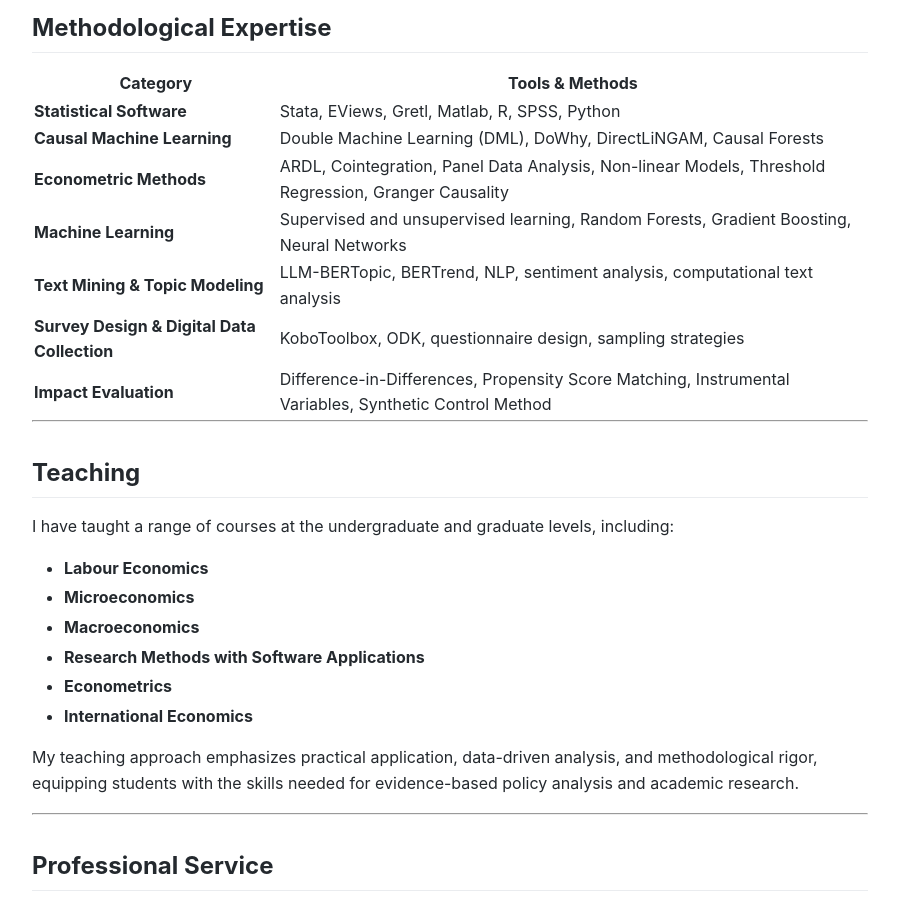
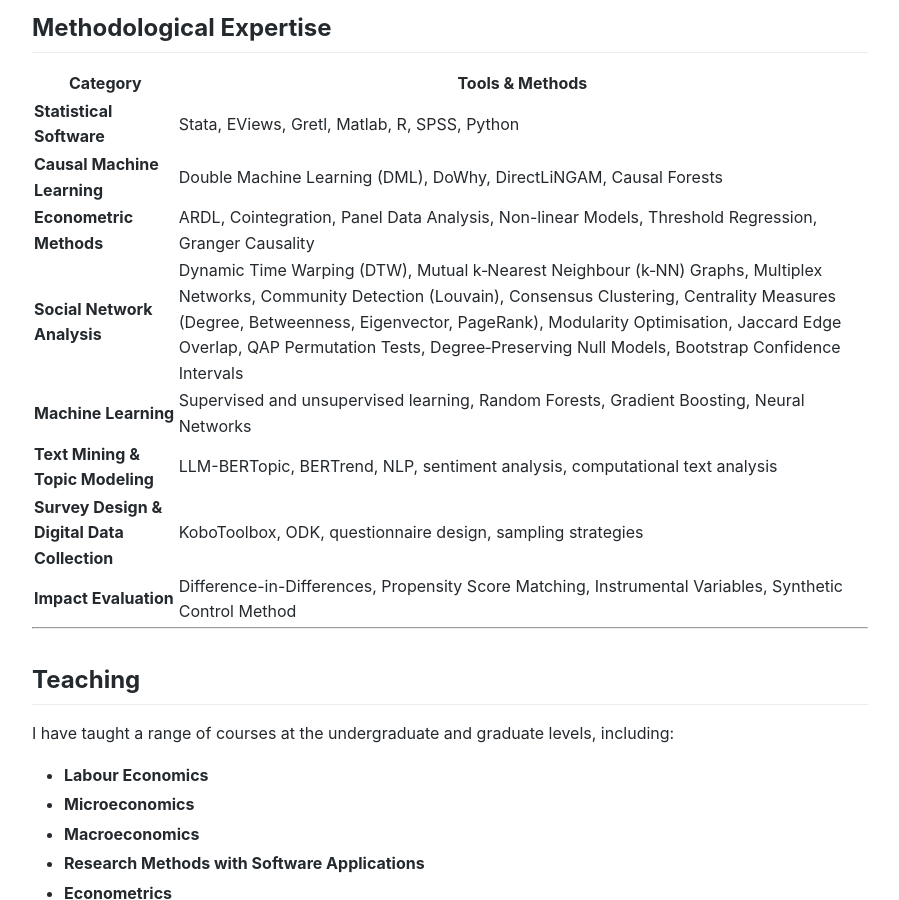
Before and after one commit to ShemelisKHundie/ShemelisKHundie.github.io, a Jekyll site: the page built from about.md, in a window 1280 px wide and 900 px high, scrolled down 838 px. Shown: the whole window, without its empty margins (190-1089 px from the left). Built offline with Jekyll 4.4.1, drawn with Linux system fonts in a browser that asks for light colours.

Commit message:
Update about.md

```diff
--- a/about.md
+++ b/about.md
@@ -29,6 +29,7 @@
 | **Statistical Software** | Stata, EViews, Gretl, Matlab, R, SPSS, Python |
 | **Causal Machine Learning** | Double Machine Learning (DML), DoWhy, DirectLiNGAM, Causal Forests |
 | **Econometric Methods** | ARDL, Cointegration, Panel Data Analysis, Non-linear Models, Threshold Regression, Granger Causality |
+ |**Social Network Analysis** | Dynamic Time Warping (DTW), Mutual k‑Nearest Neighbour (k‑NN) Graphs, Multiplex Networks, Community Detection (Louvain), Consensus Clustering, Centrality Measures (Degree, Betweenness, Eigenvector, PageRank), Modularity Optimisation, Jaccard Edge Overlap, QAP Permutation Tests, Degree‑Preserving Null Models, Bootstrap Confidence Intervals |
 | **Machine Learning** | Supervised and unsupervised learning, Random Forests, Gradient Boosting, Neural Networks |
 | **Text Mining & Topic Modeling** | LLM-BERTopic, BERTrend, NLP, sentiment analysis, computational text analysis |
 | **Survey Design & Digital Data Collection** | KoboToolbox, ODK, questionnaire design, sampling strategies |
```
